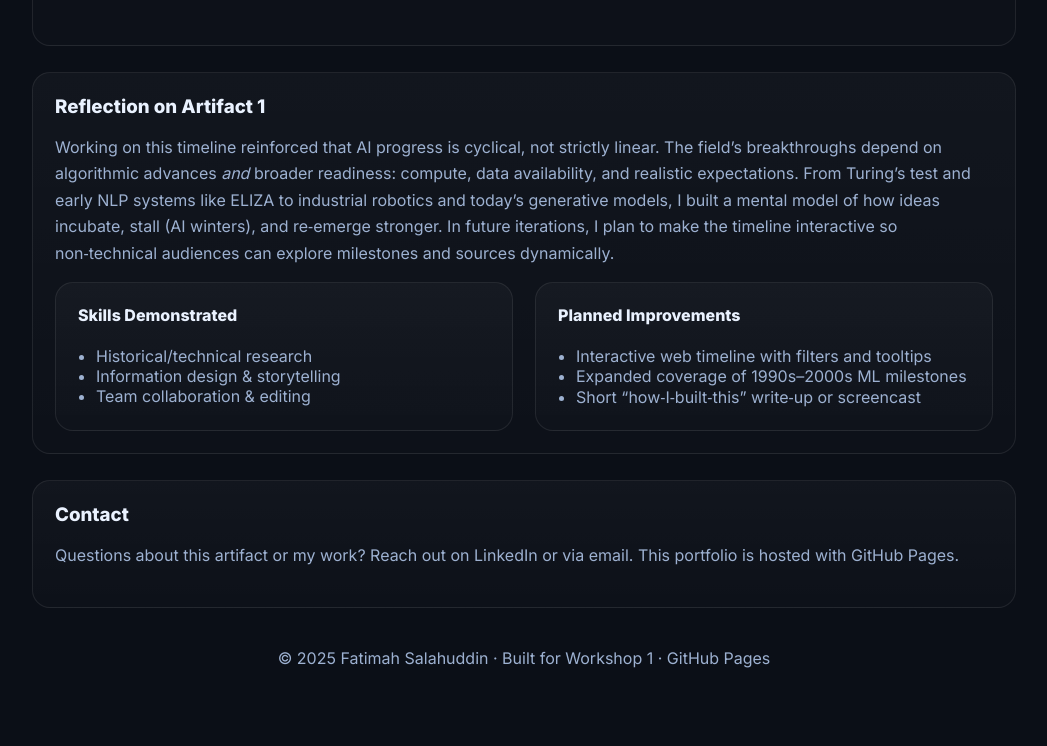
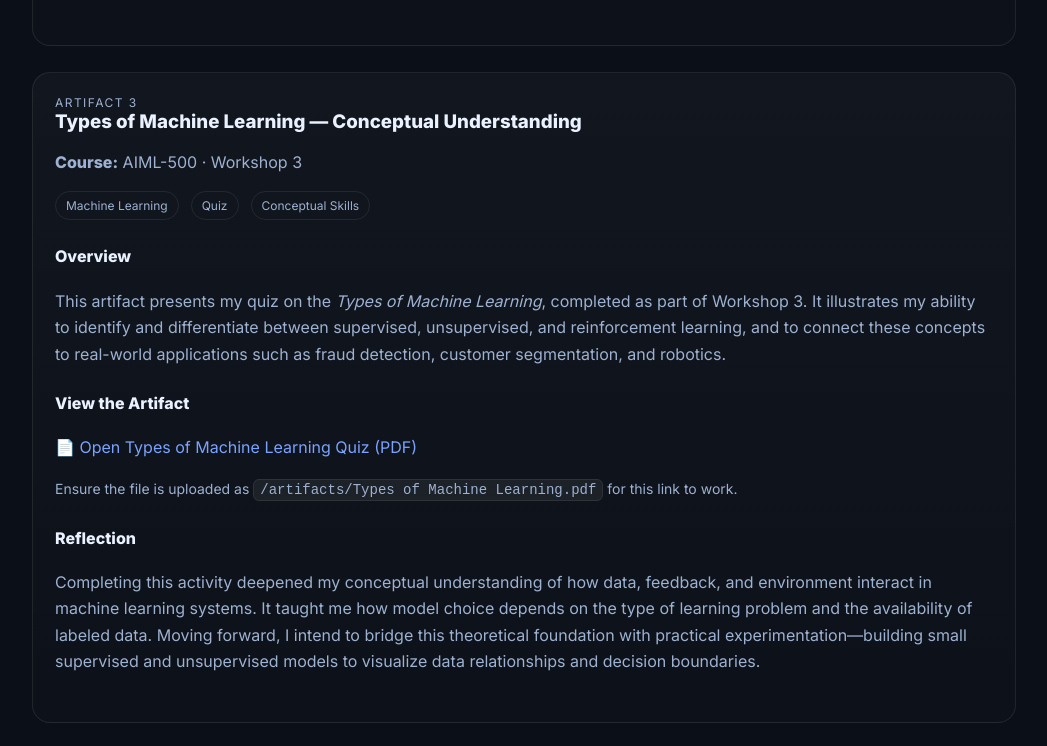
Before and after one commit to fatimashaikh-creator/fatima-portfolio, a plain HTML site: page index.html in a window 1280 px wide. Shown: the part 1974-2720 px from the top of the page, without its empty margins (116-1163 px from the left). Before the commit the page ends 2682 px from the top, so only its background shows below. Drawn offline with Linux system fonts and the light colour scheme.

Commit message:
Added Artifact 3 (Types of Machine Learning)

```diff
--- a/index.html
+++ b/index.html
@@ -171,6 +171,46 @@
     </div>
   </div>
 </section>
+<!-- Artifact 3 -->
+<section id="artifact-3" class="section card" aria-label="Artifact 3: Types of Machine Learning Quiz">
+  <div class="card-inner">
+    <div class="tag">Artifact 3</div>
+    <h3>Types of Machine Learning — Conceptual Understanding</h3>
+    <p><strong>Course:</strong> AIML-500 · Workshop 3</p>
+    <div class="meta"><span>Machine Learning</span><span>Quiz</span><span>Conceptual Skills</span></div>
+
+    <div class="section">
+      <h4>Overview</h4>
+      <p>
+        This artifact presents my quiz on the <em>Types of Machine Learning</em>, completed as part of Workshop 3.
+        It illustrates my ability to identify and differentiate between supervised, unsupervised, and reinforcement learning,
+        and to connect these concepts to real-world applications such as fraud detection, customer segmentation, and robotics.
+      </p>
+    </div>
+
+    <div class="section">
+      <h4>View the Artifact</h4>
+      <p>
+        📄 <a href="https://raw.githubusercontent.com/fatimashaikh-creator/fatima-portfolio/main/artifacts/Types%20of%20Machine%20Learning.pdf" target="_blank" rel="noopener">
+          Open Types of Machine Learning Quiz (PDF)
+        </a>
+      </p>
+      <p style="font-size:14px;color:var(--muted)">
+        Ensure the file is uploaded as <code class="inline">/artifacts/Types of Machine Learning.pdf</code> for this link to work.
+      </p>
+    </div>
+
+    <div class="section">
+      <h4>Reflection</h4>
+      <p>
+        Completing this activity deepened my conceptual understanding of how data, feedback, and environment interact in machine learning systems.
+        It taught me how model choice depends on the type of learning problem and the availability of labeled data.
+        Moving forward, I intend to bridge this theoretical foundation with practical experimentation—building small supervised and unsupervised models
+        to visualize data relationships and decision boundaries.
+      </p>
+    </div>
+  </div>
+</section>
 
     <!-- Reflection -->
     <section id="reflection" class="section card" aria-label="Reflection">
```
